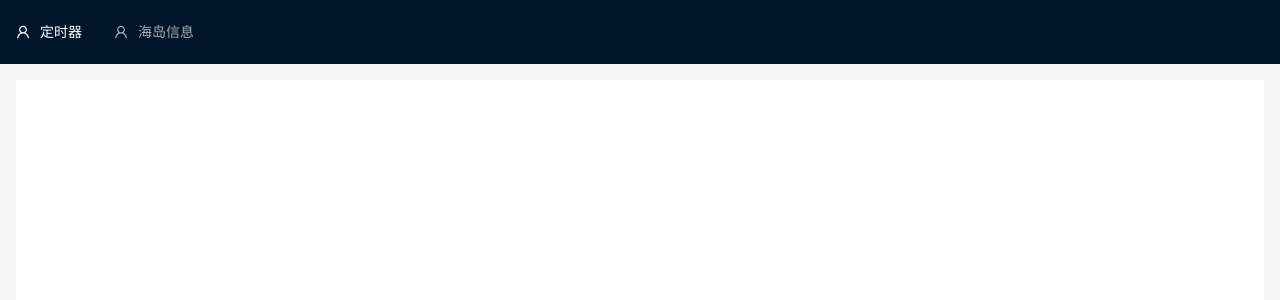
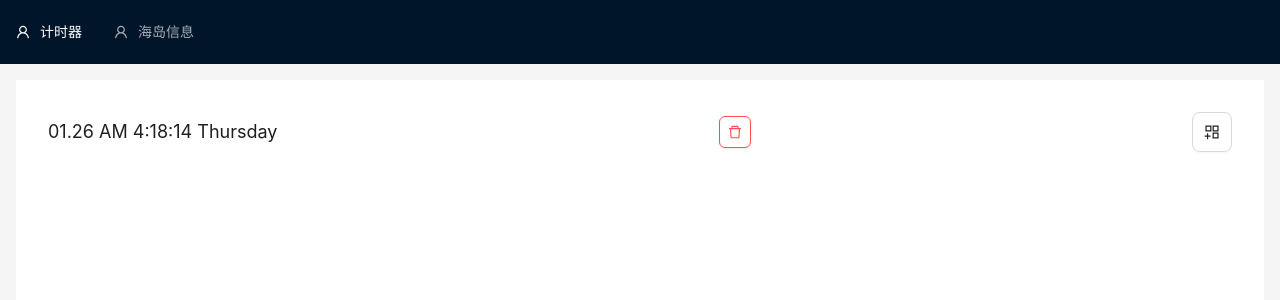
Before and after one commit to xxxxue/multi-timer-vite, a React (Vite) app: page / in a window 1280 px wide. Before the commit this address had no page. Shown: the top 300 px of the page. Built offline with nearby package versions, Linux system fonts and the light colour scheme.

Commit message:
设置首页为 Timer

```diff
--- a/src/App.tsx
+++ b/src/App.tsx
@@ -1,8 +1,9 @@
 import { UserOutlined } from "@ant-design/icons";
 import routes from "~react-pages";
 import { Layout, Menu, theme } from "antd";
-import { Suspense, useState } from "react";
+import { Suspense } from "react";
 import { useLocation, useNavigate, useRoutes } from "react-router-dom";
+
 const { Header, Content } = Layout;
 const App = () => {
   const {
@@ -11,13 +12,14 @@ const App = () => {
 
   let nav = useNavigate();
   let location = useLocation();
+  console.log(location.pathname);
 
   let handleRouteLink = (path: string) => {
     nav(path);
   };
   return (
     <Layout className="h-screen">
-      <Header className="p-0">
+       <Header className="p-0">
         <Menu
           defaultSelectedKeys={[location.pathname]}
           theme="dark"
@@ -26,7 +28,7 @@ const App = () => {
             {
               key: "/Timer",
               icon: <UserOutlined />,
-              label: `定时器`,
+              label: "计时器",
               onClick: () => handleRouteLink("Timer"),
             },
             {
@@ -40,9 +42,10 @@ const App = () => {
       </Header>
       <Content className="p-4">
         <div style={{ padding: 24, minHeight: 360, background: colorBgContainer }}>
-          <Suspense fallback={<p>Loading...</p>}>{useRoutes(routes)}</Suspense>
+          <Suspense fallback={<p>loading...</p>}>{useRoutes(routes)}</Suspense>
         </div>
       </Content>
+
     </Layout>
   );
 };
--- a/src/main.tsx
+++ b/src/main.tsx
@@ -2,7 +2,7 @@ import React from "react";
 import ReactDOM from "react-dom/client";
 import "./index.css";
 
-import { BrowserRouter as Router } from "react-router-dom";
+import { HashRouter as Router } from "react-router-dom";
 import App from "./App";
 
 import { ConfigProvider } from "antd";
@@ -23,9 +23,6 @@ moment.locale("zh-cn", {
   },
 });
 
-
-
-
 ReactDOM.createRoot(document.getElementById("root") as HTMLElement).render(
   <React.StrictMode>
     <ConfigProvider locale={zhCN}>
--- /dev/null
+++ b/src/pages/Index.tsx
@@ -0,0 +1,6 @@
+import { memo } from "react";
+import Timer from "./Timer";
+
+
+
+export default memo(Timer);
```
